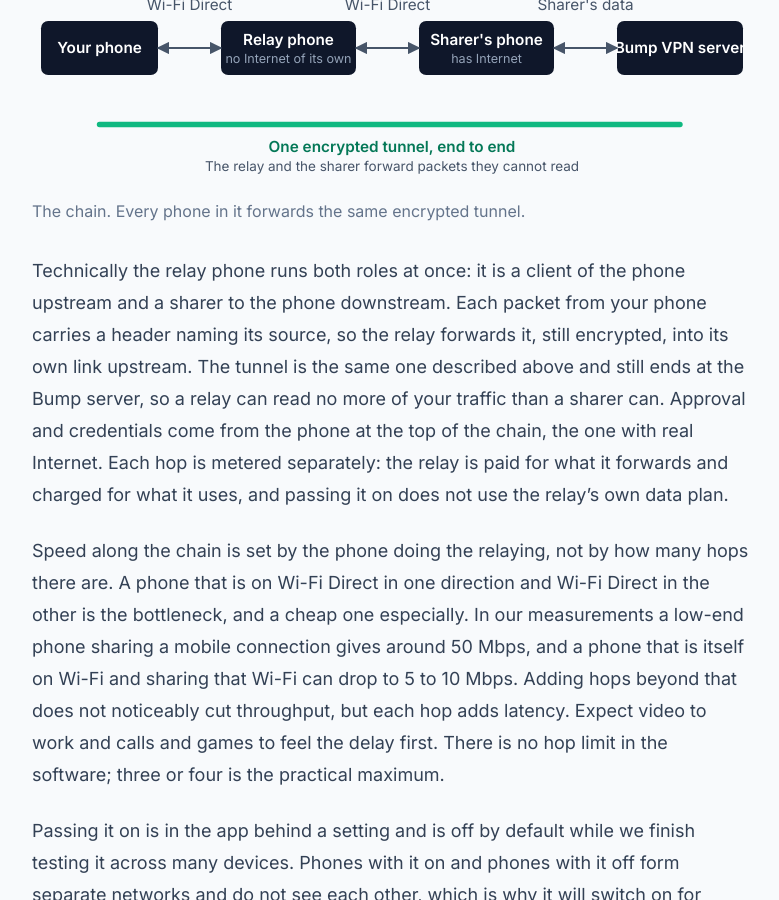
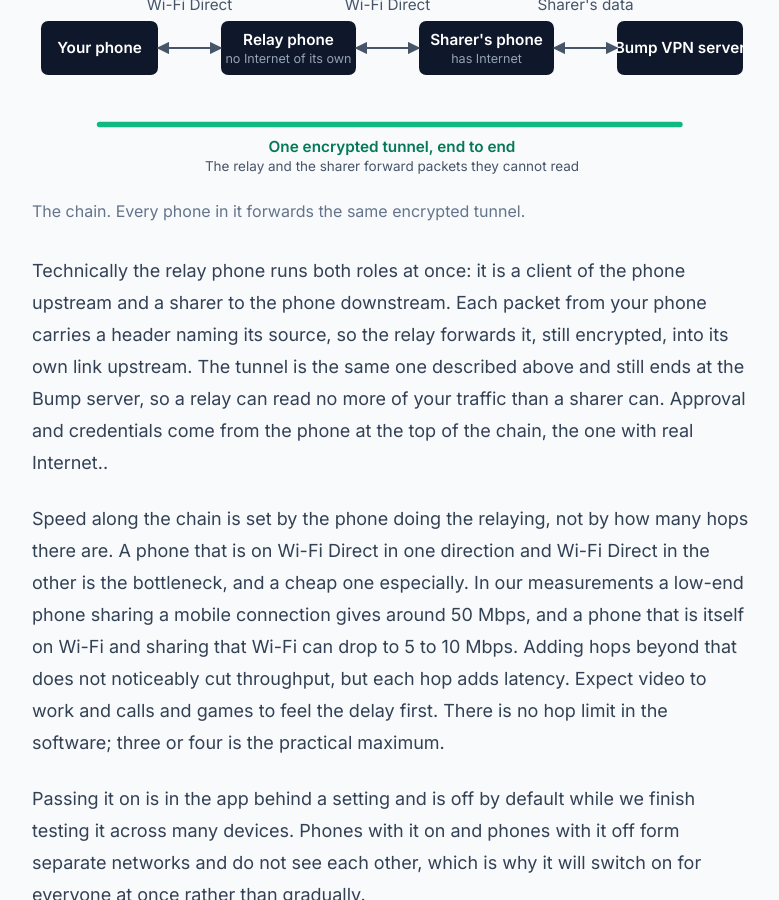
Before and after one commit to BumpApp/bumpapp.github.io, a Jekyll site: the page built from how-it-works/index.md, in a window 1280 px wide and 900 px high, scrolled down 5457 px. Shown: the whole window, without its empty margins (248-1027 px from the left). Built offline with Jekyll 4.4.1, drawn with Linux system fonts in a browser that asks for light colours.

Commit message:
Explainer: drop the relay economics sentence until it is settled
Co-Authored-By: Claude Fable 5.1 <noreply@anthropic.com>

```diff
--- a/how-it-works/index.md
+++ b/how-it-works/index.md
@@ -131,7 +131,7 @@ A phone that is connected through Bump can also share what it has with the next
 <figcaption>The chain. Every phone in it forwards the same encrypted tunnel.</figcaption>
 </figure>
 
-Technically the relay phone runs both roles at once: it is a client of the phone upstream and a sharer to the phone downstream. Each packet from your phone carries a header naming its source, so the relay forwards it, still encrypted, into its own link upstream. The tunnel is the same one described above and still ends at the Bump server, so a relay can read no more of your traffic than a sharer can. Approval and credentials come from the phone at the top of the chain, the one with real Internet. Each hop is metered separately: the relay is paid for what it forwards and charged for what it uses, and passing it on does not use the relay's own data plan.
+Technically the relay phone runs both roles at once: it is a client of the phone upstream and a sharer to the phone downstream. Each packet from your phone carries a header naming its source, so the relay forwards it, still encrypted, into its own link upstream. The tunnel is the same one described above and still ends at the Bump server, so a relay can read no more of your traffic than a sharer can. Approval and credentials come from the phone at the top of the chain, the one with real Internet..
 
 Speed along the chain is set by the phone doing the relaying, not by how many hops there are. A phone that is on Wi-Fi Direct in one direction and Wi-Fi Direct in the other is the bottleneck, and a cheap one especially. In our measurements a low-end phone sharing a mobile connection gives around 50 Mbps, and a phone that is itself on Wi-Fi and sharing that Wi-Fi can drop to 5 to 10 Mbps. Adding hops beyond that does not noticeably cut throughput, but each hop adds latency. Expect video to work and calls and games to feel the delay first. There is no hop limit in the software; three or four is the practical maximum.
 
```
